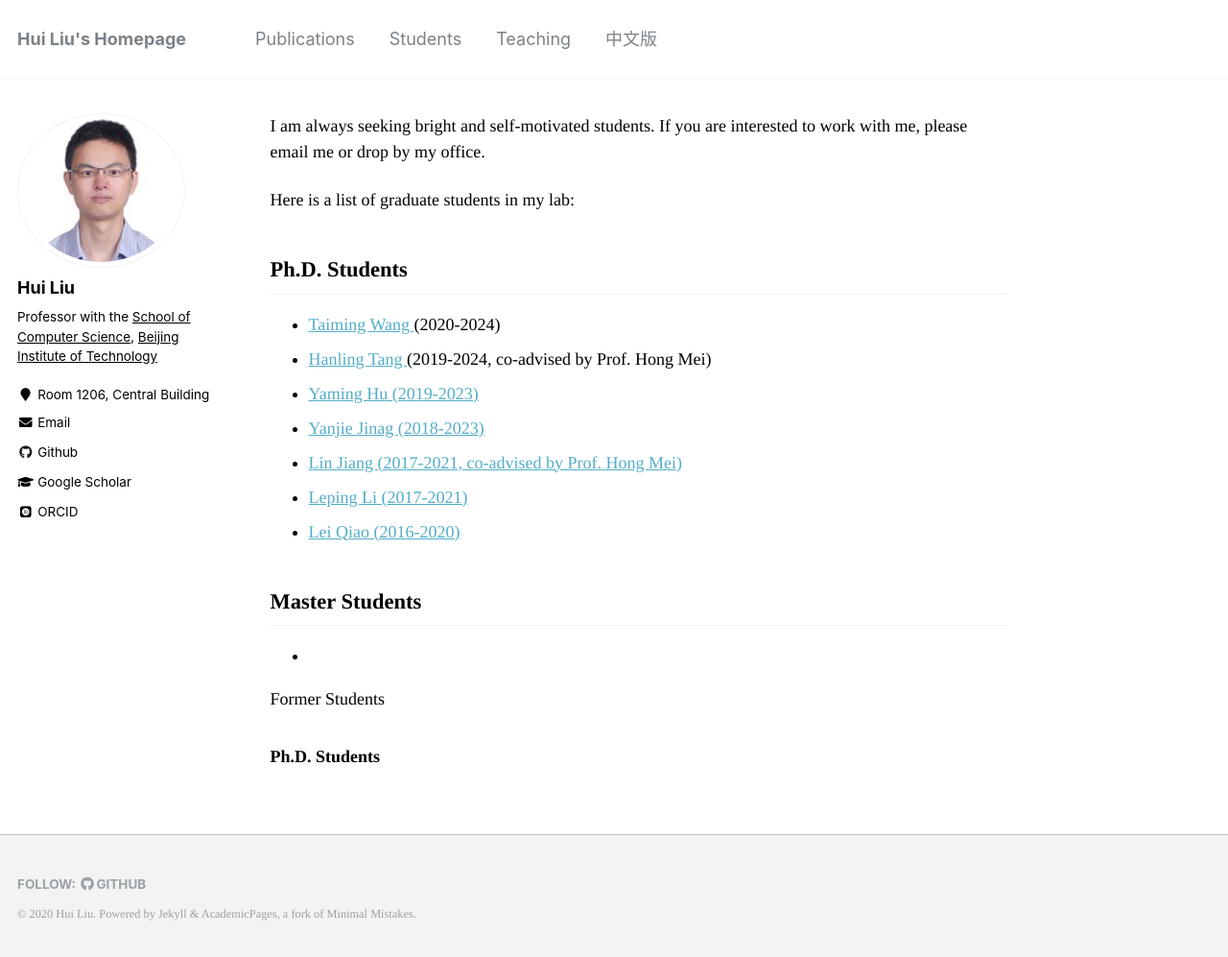
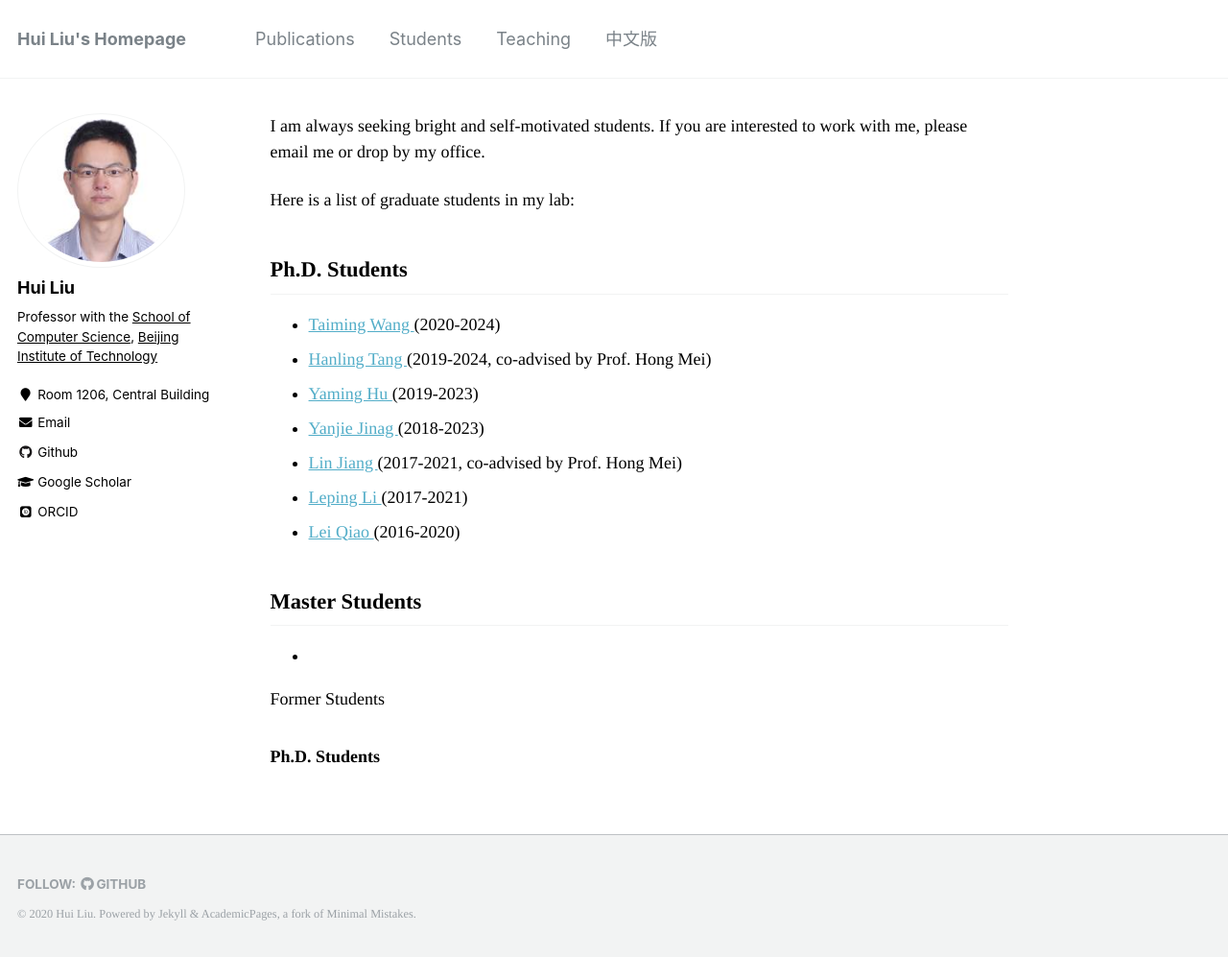
Before and after one commit to liuhuigmail/liuhuigmail.github.io, a Jekyll site: the page built from _pages/students.md, in a window 1280 px wide and 997 px high. Shown: the whole window at 96% size. Built offline with Jekyll 4.4.1, drawn with Linux system fonts in a browser that asks for light colours; some web fonts are replaced.

```diff
--- a/_pages/students.md
+++ b/_pages/students.md
@@ -11,11 +11,11 @@ Here is a list of graduate students in my lab:
 
 * [Taiming Wang ](#) (2020-2024)
 * [Hanling Tang ](#) (2019-2024, co-advised by Prof. Hong Mei)
-* [Yaming Hu (2019-2023)](#)
-* [Yanjie Jinag (2018-2023)](#)
-* [Lin Jiang (2017-2021, co-advised by Prof. Hong Mei)](#)
-* [Leping Li (2017-2021)](#)
-* [Lei Qiao (2016-2020)](#)
+* [Yaming Hu ](#) (2019-2023)
+* [Yanjie Jinag ](#) (2018-2023)
+* [Lin Jiang ](#) (2017-2021, co-advised by Prof. Hong Mei)
+* [Leping Li ](#) (2017-2021)
+* [Lei Qiao ](#) (2016-2020)
 
 ## Master Students
 
```
